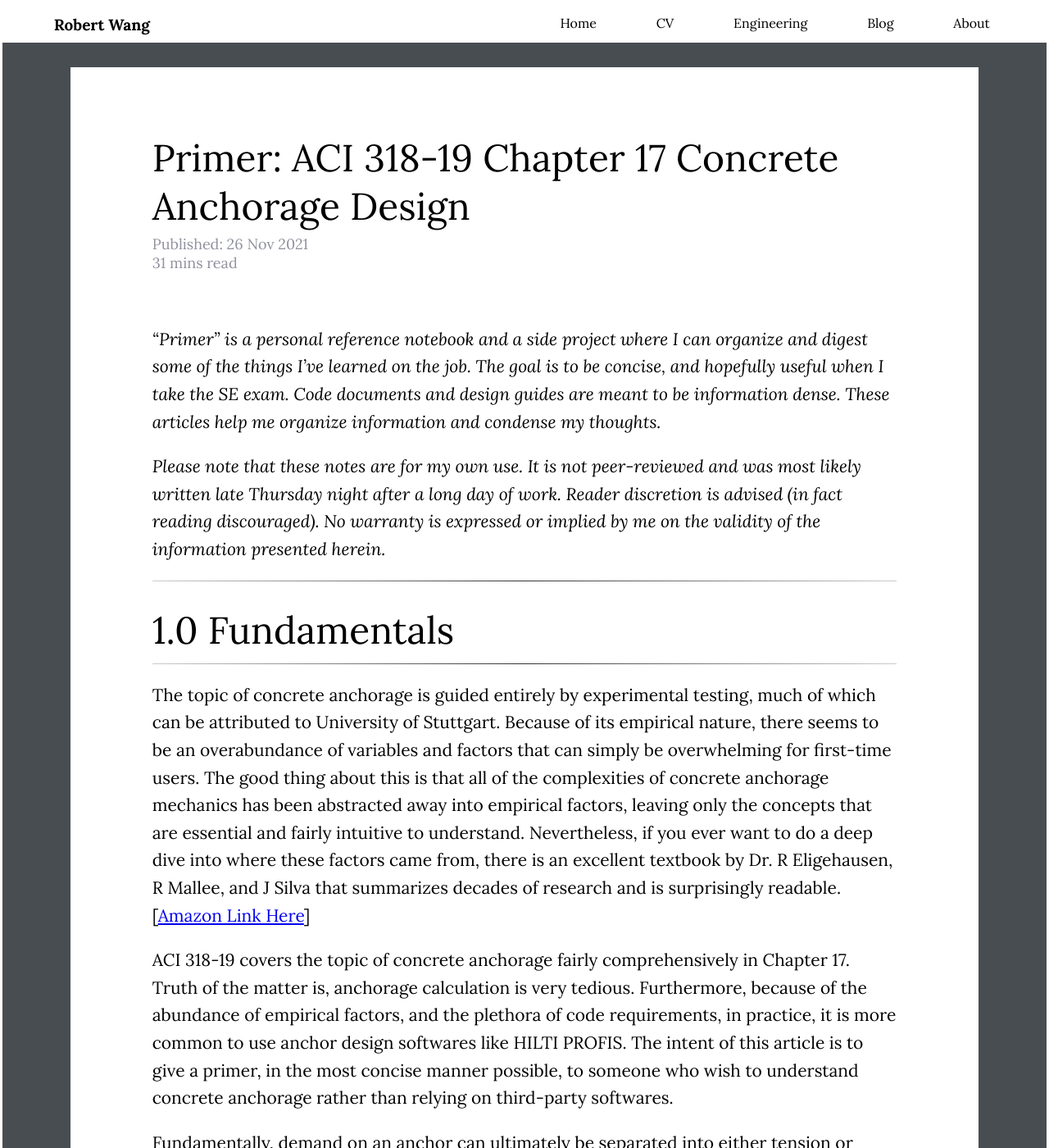
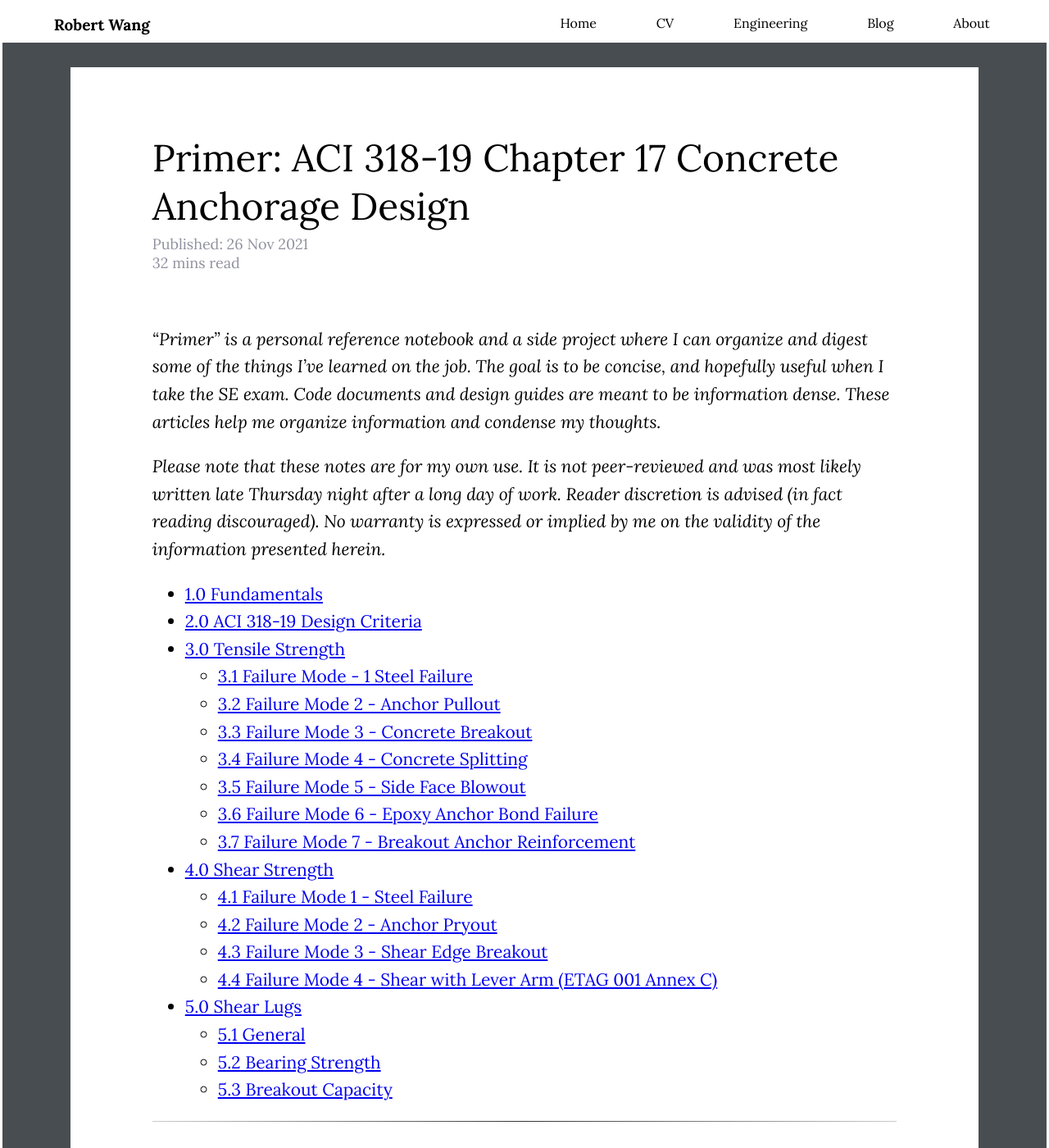
Before and after one commit to wcfrobert/wcfrobert.github.io, a Jekyll site: the page built from _posts/2021-11-26-concrete-anchors.markdown, in a window 1280 px wide and 1400 px high. Shown: the whole window at 82% size. Built offline with Jekyll 4.4.1, drawn with Linux system fonts in a browser that asks for light colours; comment, search, counter and statistics services are not loaded.

Commit message:
fixed TOC

```diff
--- a/_posts/2021-11-26-concrete-anchors.markdown
+++ b/_posts/2021-11-26-concrete-anchors.markdown
@@ -12,7 +12,25 @@ tags: concrete primer
 *Please note that these notes are for my own use. It is not peer-reviewed and was most likely written late Thursday night after a long day of work. Reader discretion is advised (in fact reading discouraged). No warranty is expressed or implied by me on the validity of the information presented herein.*
 
 
-
+- [1.0 Fundamentals](#10-fundamentals)
+- [2.0 ACI 318-19 Design Criteria](#20-aci-318-19-design-criteria)
+- [3.0 Tensile Strength](#30-tensile-strength)
+  * [3.1 Failure Mode - 1 Steel Failure](#31-failure-mode---1-steel-failure)
+  * [3.2 Failure Mode 2 - Anchor Pullout](#32-failure-mode-2---anchor-pullout)
+  * [3.3 Failure Mode 3 - Concrete Breakout](#33-failure-mode-3---concrete-breakout)
+  * [3.4 Failure Mode 4 - Concrete Splitting](#34-failure-mode-4---concrete-splitting)
+  * [3.5 Failure Mode 5 - Side Face Blowout](#35-failure-mode-5---side-face-blowout)
+  * [3.6 Failure Mode 6 - Epoxy Anchor Bond Failure](#36-failure-mode-6---epoxy-anchor-bond-failure)
+  * [3.7 Failure Mode 7 - Breakout Anchor Reinforcement](#37-failure-mode-7---breakout-anchor-reinforcement)
+- [4.0 Shear Strength](#40-shear-strength)
+  * [4.1 Failure Mode 1 - Steel Failure](#41-failure-mode-1---steel-failure)
+  * [4.2 Failure Mode 2 - Anchor Pryout](#42-failure-mode-2---anchor-pryout)
+  * [4.3 Failure Mode 3 - Shear Edge Breakout](#43-failure-mode-3---shear-edge-breakout)
+  * [4.4 Failure Mode 4 - Shear with Lever Arm (ETAG 001 Annex C)](#44-failure-mode-4---shear-with-lever-arm--etag-001-annex-c-)
+- [5.0 Shear Lugs](#50-shear-lugs)
+  * [5.1 General](#51-general)
+  * [5.2 Bearing Strength](#52-bearing-strength)
+  * [5.3 Breakout Capacity](#53-breakout-capacity)
 
 
 <div style="page-break-after: always;"></div>
```
